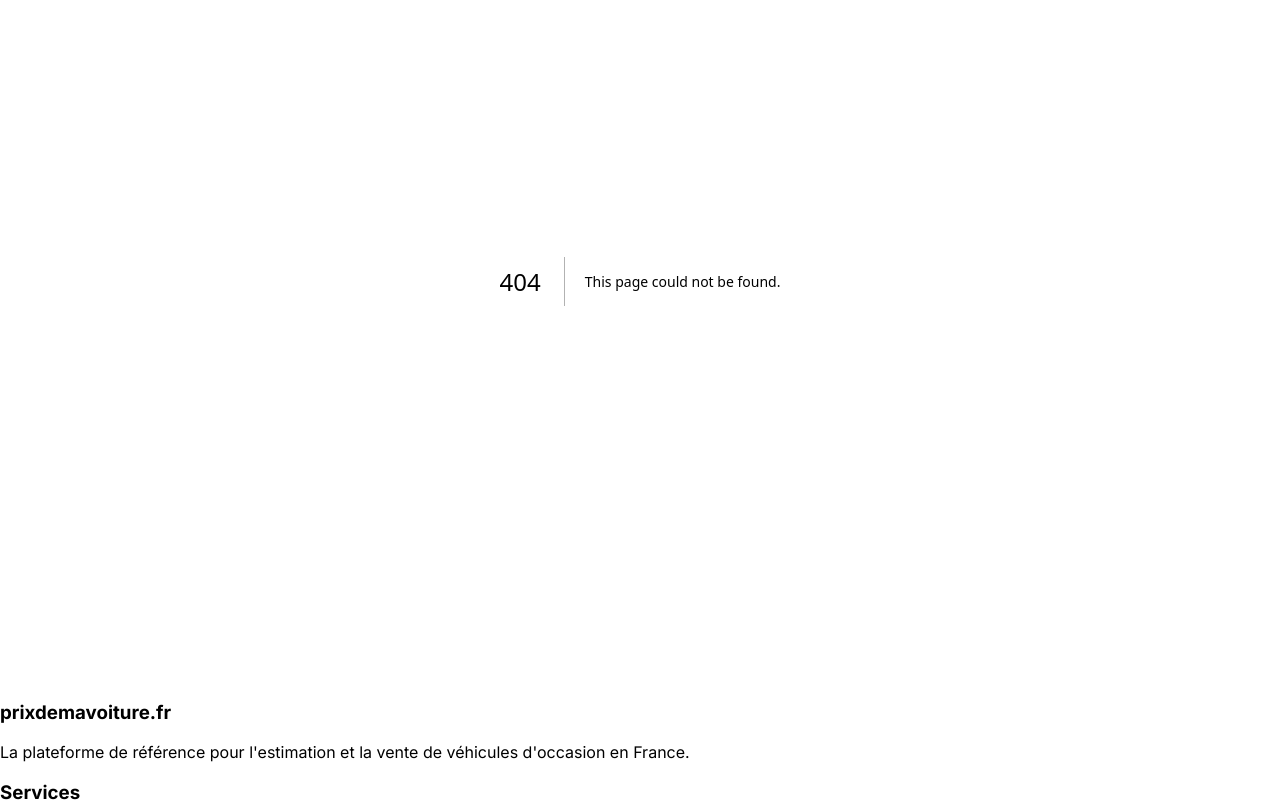
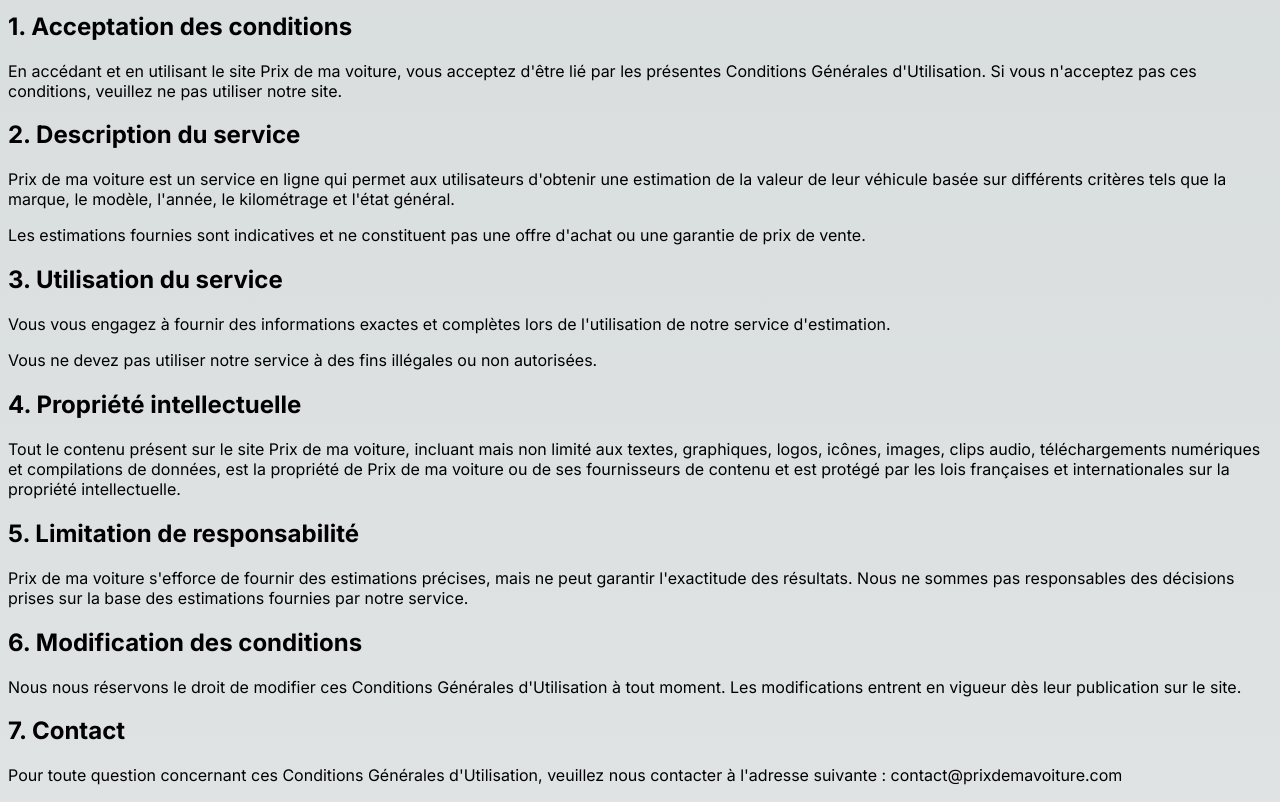
Before and after one commit to Prixdemavoit/prixdemavoiture-new, a Next.js app: page /cgu in a window 1280 px wide. Before the commit this address had no page. Shown: the part 440-1242 px from the top of the page. Built offline with nearby package versions, Linux system fonts and the light colour scheme.

Commit message:
Create page.tsx

```diff
--- /dev/null
+++ b/src/app/cgu/page.tsx
@@ -0,0 +1,73 @@
+export default function CGUPage() {
+  return (
+    <div className="container mx-auto px-4 py-8">
+      <h1 className="text-3xl font-bold mb-6 text-center">Conditions Générales d'Utilisation</h1>
+
+      <div className="max-w-3xl mx-auto bg-white p-6 rounded-lg shadow-md">
+        <p className="text-sm text-gray-500 mb-6">Dernière mise à jour : 1er avril 2025</p>
+
+        <section className="mb-8">
+          <h2 className="text-xl font-semibold mb-4">1. Acceptation des conditions</h2>
+          <p className="text-gray-700 mb-4">
+            En accédant et en utilisant le site Prix de ma voiture, vous acceptez d'être lié par les présentes Conditions Générales d'Utilisation.
+            Si vous n'acceptez pas ces conditions, veuillez ne pas utiliser notre site.
+          </p>
+        </section>
+
+        <section className="mb-8">
+          <h2 className="text-xl font-semibold mb-4">2. Description du service</h2>
+          <p className="text-gray-700 mb-4">
+            Prix de ma voiture est un service en ligne qui permet aux utilisateurs d'obtenir une estimation de la valeur de leur véhicule
+            basée sur différents critères tels que la marque, le modèle, l'année, le kilométrage et l'état général.
+          </p>
+          <p className="text-gray-700 mb-4">
+            Les estimations fournies sont indicatives et ne constituent pas une offre d'achat ou une garantie de prix de vente.
+          </p>
+        </section>
+
+        <section className="mb-8">
+          <h2 className="text-xl font-semibold mb-4">3. Utilisation du service</h2>
+          <p className="text-gray-700 mb-4">
+            Vous vous engagez à fournir des informations exactes et complètes lors de l'utilisation de notre service d'estimation.
+          </p>
+          <p className="text-gray-700 mb-4">
+            Vous ne devez pas utiliser notre service à des fins illégales ou non autorisées.
+          </p>
+        </section>
+
+        <section className="mb-8">
+          <h2 className="text-xl font-semibold mb-4">4. Propriété intellectuelle</h2>
+          <p className="text-gray-700 mb-4">
+            Tout le contenu présent sur le site Prix de ma voiture, incluant mais non limité aux textes, graphiques, logos, icônes,
+            images, clips audio, téléchargements numériques et compilations de données, est la propriété de Prix de ma voiture ou
+            de ses fournisseurs de contenu et est protégé par les lois françaises et internationales sur la propriété intellectuelle.
+          </p>
+        </section>
+
+        <section className="mb-8">
+          <h2 className="text-xl font-semibold mb-4">5. Limitation de responsabilité</h2>
+          <p className="text-gray-700 mb-4">
+            Prix de ma voiture s'efforce de fournir des estimations précises, mais ne peut garantir l'exactitude des résultats.
+            Nous ne sommes pas responsables des décisions prises sur la base des estimations fournies par notre service.
+          </p>
+        </section>
+
+        <section className="mb-8">
+          <h2 className="text-xl font-semibold mb-4">6. Modification des conditions</h2>
+          <p className="text-gray-700 mb-4">
+            Nous nous réservons le droit de modifier ces Conditions Générales d'Utilisation à tout moment.
+            Les modifications entrent en vigueur dès leur publication sur le site.
+          </p>
+        </section>
+
+        <section>
+          <h2 className="text-xl font-semibold mb-4">7. Contact</h2>
+          <p className="text-gray-700 mb-4">
+            Pour toute question concernant ces Conditions Générales d'Utilisation, veuillez nous contacter à l'adresse suivante :
+            contact@prixdemavoiture.com
+          </p>
+        </section>
+      </div>
+    </div>
+  );
+}
```
